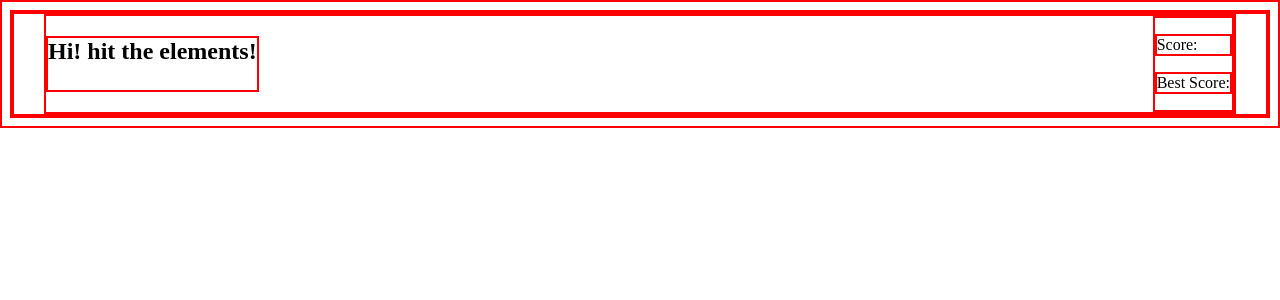
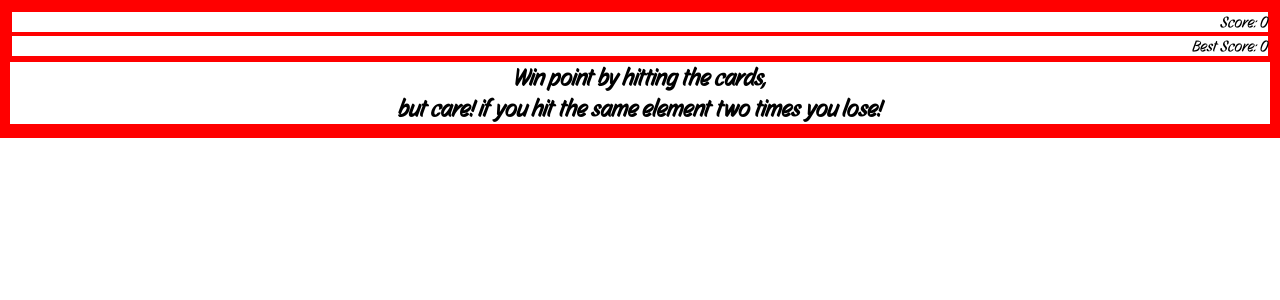
Before and after one commit to Vincde/Project-Memory-Card, a React (Vite) app: page / in a window 1280 px wide. Shown: the top 300 px of the page. Built offline with nearby package versions, Linux system fonts and the light colour scheme; no server answers.

Commit message:
Add initial css to scoreBoard + general font style

```diff
--- a/src/App.css
+++ b/src/App.css
@@ -1,9 +1,11 @@
-*{
-    border:2px solid red;
+@font-face {
+    font-family: 'myFont';
+    src: url('./assets/StoryScript-Regular.ttf');
 }
 
-.scoreBoard{
-    display:flex;
-    justify-content: space-between;
-    margin: 0 30px;
+*{
+    margin: 0;
+    padding: 0;
+    border:2px solid red;
+    font-family: 'myFont';
 }
--- a/src/components/Cards.jsx
+++ b/src/components/Cards.jsx
@@ -1,3 +1,9 @@
+import "./../styles/scoreBoard.css"
+
 export default function Cards() {
+    return(
+        <div>
 
+        </div>
+    )
 }
--- a/src/components/Score.jsx
+++ b/src/components/Score.jsx
@@ -1,13 +1,12 @@
-import { useState } from "react"
-
 export default function Score({score, bestScore}) {
     return(
         <div className="scoreBoard">
-            <h2>Hi! hit the elements!</h2>
             <div>
-                <p>Score: </p>
-                <p>Best Score: </p>
+                <p>Score: {score}</p>
+                <p>Best Score: {bestScore}</p>
             </div>
+            <h2>Win point by hitting the cards, <br />
+            but care! if you hit the same element two times you lose!</h2>
         </div>
     )
 }
--- /dev/null
+++ b/src/styles/scoreBoard.css
@@ -0,0 +1,7 @@
+.scoreBoard div{
+    text-align: right;
+}
+
+.scoreBoard h2{
+    text-align: center;
+}
```
Also changed, not shown: src/assets/StoryScript-Regular.ttf (added).
